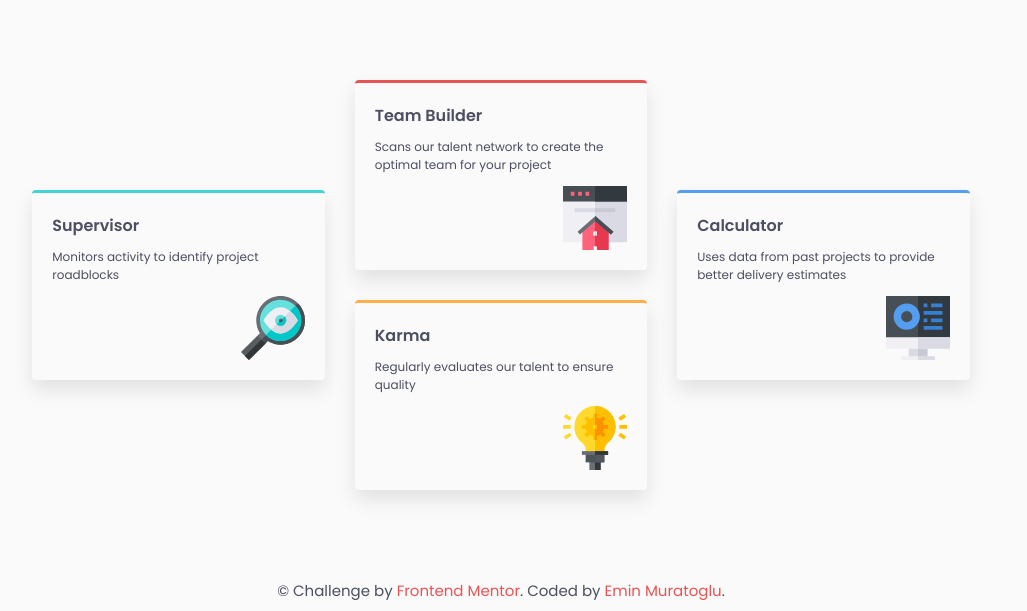
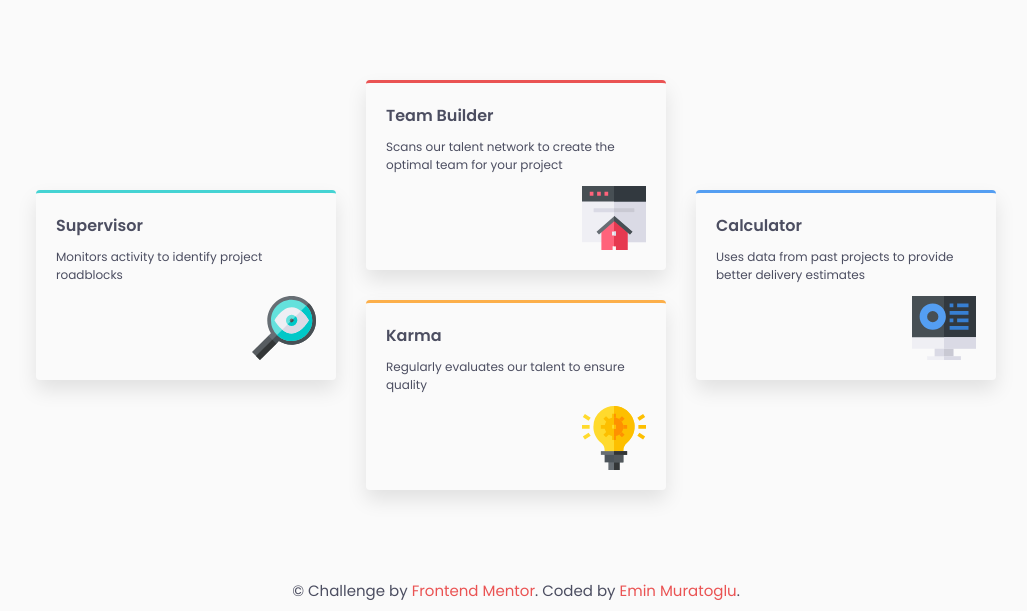
Before and after one commit to scorpion61/four-card-feature-section, a website: page index.html in a window 1280 px wide. Shown: the part 189-800 px from the top of the page, without its empty margins (124-1151 px from the left). Drawn offline with nearby package versions, Linux system fonts and the light colour scheme; files that its build step writes are made by us from their sources.

Commit message:
correct maxwidth

```diff
--- a/sass/_main-content.scss
+++ b/sass/_main-content.scss
@@ -1,5 +1,4 @@
 .container {
-	max-width: 1250px;
 	position: relative;
 	background-color: $color-grey-light;
 	padding: 4vw 0;
```
